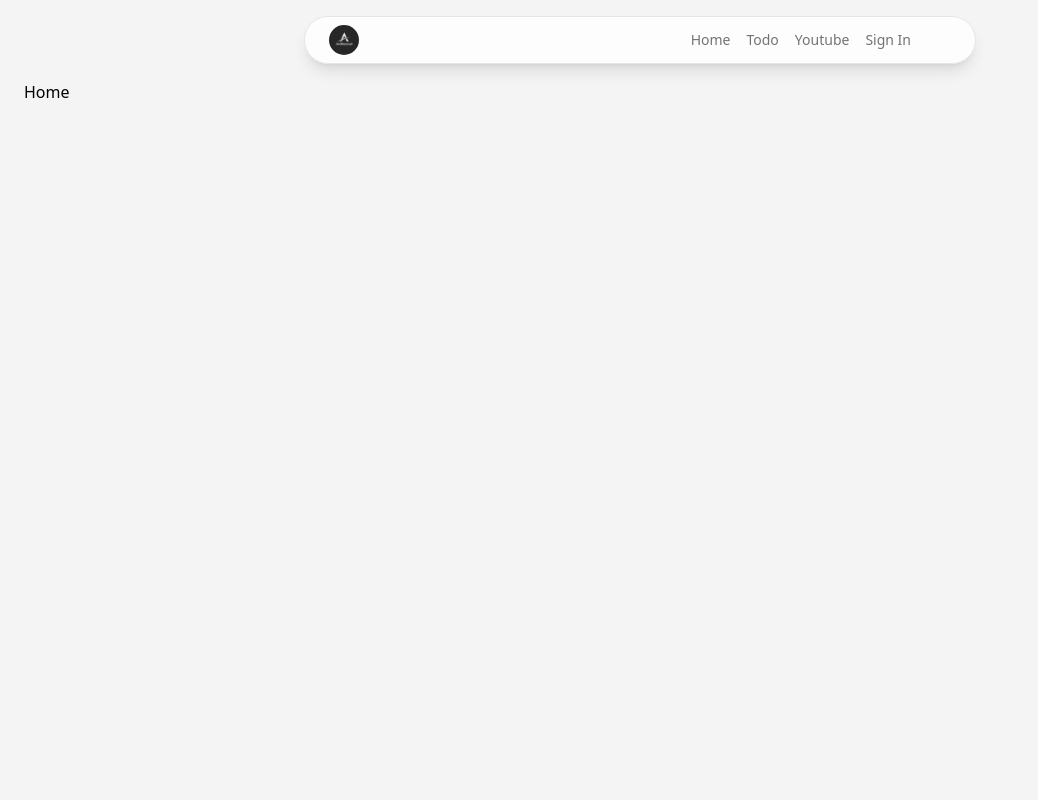
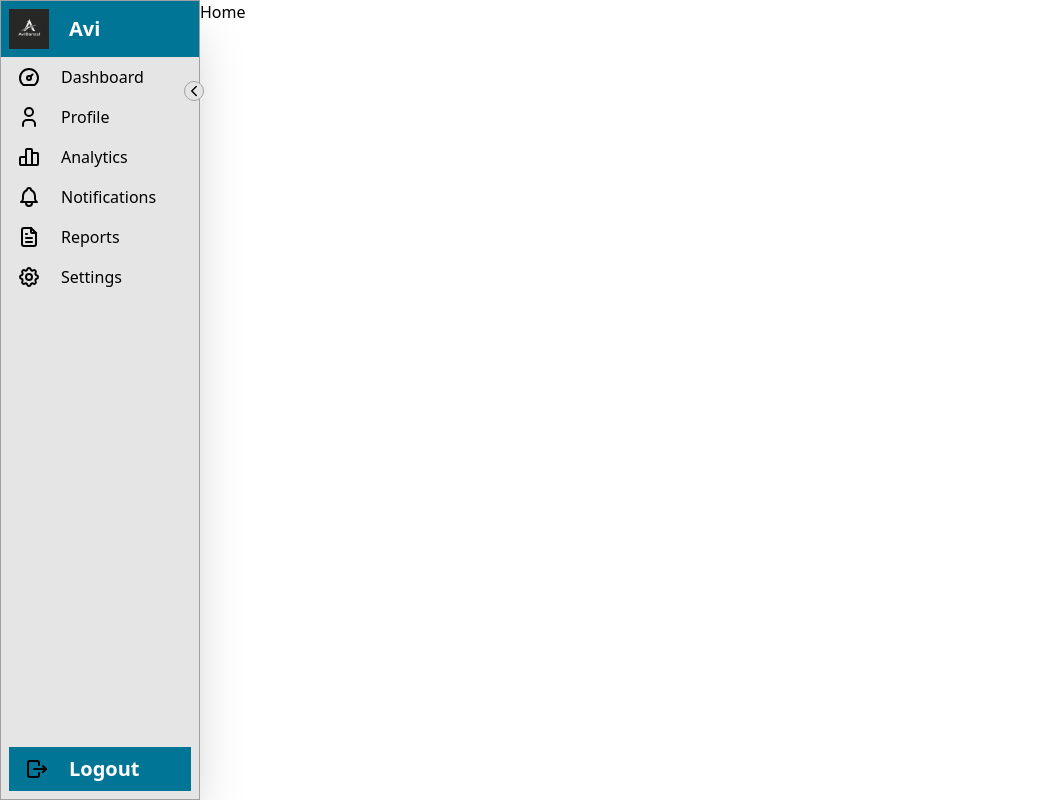
Before and after one commit to avibansal/nextjs-deployment, a Next.js app: page / in a window 1280 px wide. Shown: the whole page, without its empty margins (0-1038 px from the left). Built offline with nearby package versions, Linux system fonts and the light colour scheme; no server answers.

Commit message:
signin page

```diff
--- /dev/null
+++ b/app/components/Sidebar.jsx
@@ -0,0 +1,63 @@
+"use client";
+import React from 'react'
+import Image from 'next/image'
+
+import {
+    IconDashboard,
+    IconUser,
+    IconSettings,
+    IconBell,
+    IconChartBar,
+    IconFileText,
+    IconLogout,
+} from "@tabler/icons-react";
+import { IconChevronLeft, IconChevronRight } from "@tabler/icons-react";
+import { useState } from "react";
+const menuItems = [
+    { label: "Dashboard", icon: IconDashboard },
+    { label: "Profile", icon: IconUser },
+    { label: "Analytics", icon: IconChartBar },
+    { label: "Notifications", icon: IconBell },
+    { label: "Reports", icon: IconFileText },
+    { label: "Settings", icon: IconSettings },
+];
+export default function page() {
+    const [isOpen, setIsOpen] = useState(true);
+    return (
+
+        <div
+            className={`h-screen bg-neutral-200 border border-neutral-400 shadow-2xl transition-all duration-300 relative flex flex-col justify-between ${isOpen ? "w-[200px]" : "w-[60px]"}`}>
+            <button onClick={() => setIsOpen(!isOpen)} className='absolute flex justify-center items-center border border-neutral-400 top-20 right-[-5px] w-[20px] h-[20px] bg-neutral-200 rounded-full'>
+                {isOpen ? <IconChevronLeft /> : <IconChevronRight />}
+            </button>
+            <div>
+                <div className='p-2 bg-cyan-700 flex gap-5 items-center'>
+                    <Image src="/logo.png" alt="Logo" width={40} height={40} />
+                    {isOpen && <span
+                        className="text-xl font-bold text-white"
+                    >
+                        Avi
+                    </span>}
+                </div>
+                {menuItems.map((item) => (
+                    <div key={item.label} className='flex gap-5 items-center px-4 py-2 hover:bg-neutral-300 cursor-pointer'>
+                        <item.icon />
+                        {isOpen && (
+                            <span>
+                                {item.label}
+                            </span>
+                        )}
+                    </div>
+                ))}
+            </div>
+            <div key="Logout" className={`flex gap-5 items-center px-4 py-2 bg-cyan-700 cursor-pointer mb-2  ${isOpen ? "mr-2 ml-2" : "mr-0 ml-0"}`}>
+                <IconLogout />
+                {isOpen && <span
+                    className="text-xl font-bold text-white"
+                >
+                    Logout
+                </span>}
+            </div>
+        </div >
+    )
+}
--- a/app/layout.js
+++ b/app/layout.js
@@ -1,6 +1,6 @@
 import { Inter, Roboto_Mono } from "next/font/google";
 import "./globals.css";
-import { Navbar } from "./components/Navbar";
+import Sidebar from "./components/Sidebar";
 
 const geistSans = Inter({
   variable: "--font-geist-sans",
@@ -21,12 +21,15 @@ export default function RootLayout({ children }) {
   return (
     <html lang="en">
       <body
-        className={`bg-zinc-100 ${geistSans.variable} ${geistMono.variable} antialiased`}
+        className={` flex ${geistSans.variable} ${geistMono.variable} antialiased`}
       >
-        <Navbar />
-        <main className="max-w-7xl mx-auto px-6 py-8">
+        <div className="sticky top-0 h-screen">
+          <Sidebar />
+        </div>
+        <div className="flex-1">
           {children}
-        </main>
+        </div>
+
       </body>
     </html>
   );
--- a/package.json
+++ b/package.json
@@ -10,6 +10,7 @@
   },
   "dependencies": {
     "@dnd-kit/core": "^6.3.1",
+    "@tabler/icons-react": "^3.36.1",
     "bcryptjs": "^3.0.3",
     "google-auth-library": "^10.5.0",
     "mongoose": "^9.1.2",
```
Also changed, not shown: 1 other file (tests, documents, lock files or other folders).
